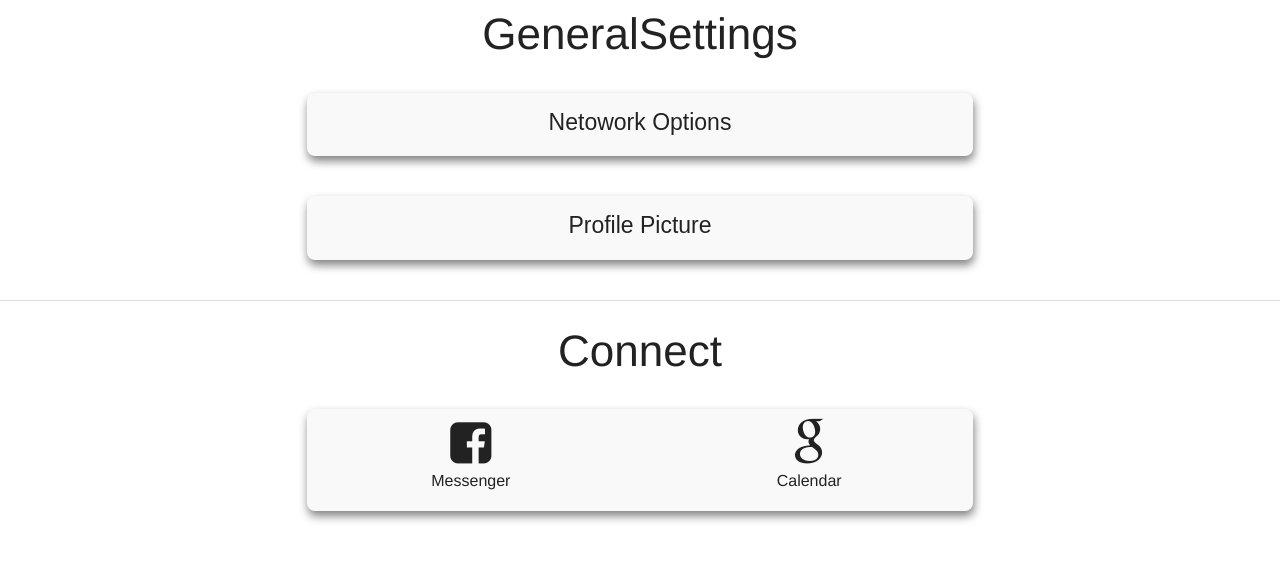
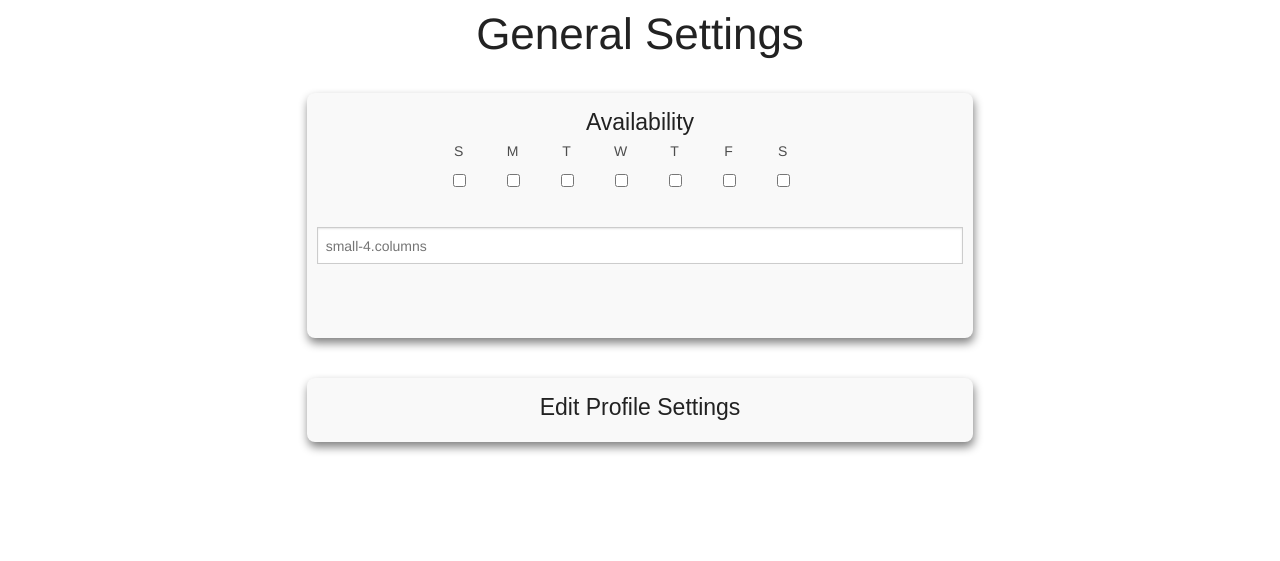
Before and after one commit to nacolias/cse170_project, a PHP site: page /settings.php in a window 1280 px wide. Shown: the part 45-606 px from the top of the page. Run offline with PHP 8.4, Linux system fonts and the light colour scheme.

Commit message:
Made some changes to settings and stuff

```diff
--- a/css/timespace.css
+++ b/css/timespace.css
@@ -80,3 +80,10 @@
     margin-left: 1em;
     color:white;
 }
+
+.person input[type="checkbox"] + label{
+    display:inline-block;
+    width:5%;
+    vertical-align:middle;
+    margin:-2.5em 2em 2em -1.7em;
+}
--- a/settings.php
+++ b/settings.php
@@ -33,38 +33,39 @@
     <!--Main Body-->
 
     <div class="row">
-        <center><h1>GeneralSettings</h1></center>
+        <center><h1>General Settings</h1></center>
     </div>
 
- 	<div class="row">
-       <div class="columns small-8 small-centered person">
-            <center><h4>Netowork Options</h4></center>
-       </div>
+    <div class="form">
+      <div class="row">
+        <div class="small-8 small-centered columns person">
+        <center><h4>Availability</h4></center>
+          <br />
+          <center>
+            <input id="sunday"type="checkbox" value=""><label for="Sunday"><span>S</span></label>
+            <input id="monday"type="checkbox" value=""><label for="Monday"><span>M</span></label>
+            <input id="tuesday"type="checkbox" value=""><label for="Tuesday">T</label>
+            <input id="wednesday"type="checkbox" value=""><label for="Wednesday">W</label>
+            <input id="thursday" type="checkbox" value=""><label for="Thursday">T</label>
+            <input id="friday"type="checkbox" value=""><label for="Friday">F</label>
+            <input id="saturday" type="checkbox" value=""><label for="Saturday">S</label>
+          </center>
+
+          <br />
+
+          <input type="text" placeholder="small-4.columns" />
+
+          <div class="buttonarea">
+
+          </div>
+
+        </div>
     </div>
 
     <div class="row">
        <div class="columns small-8 small-centered person">
-            <center><h4>Profile Picture</h4></center>
+            <center><h4>Edit Profile Settings</h4></center>
        </div>
-    </div>
-
-    <hr />
-
-    <center><h1>Connect</h1></center>
-
-    <div class="row">
-        <div class="columns small-centered person small-8">
-            <div class="row">
-                <div class="small-6 columns left">
-                    <center><i class="fa fa-facebook-square fa-3x"></i></center>
-                    <center><small><h6>Messenger</h6></small></center>
-                </div>
-                <div class="small-6 columns right">
-                    <center><i class="fa fa-google fa-3x"></i></center>
-                    <center><small><h6>Calendar</h6></small></center>
-                </div>
-            </div>
-        </div>
     </div>
 
     <script src="js/vendor/jquery.js"></script>
```
Also changed, not shown: search.html (added, +60 -0 lines).
